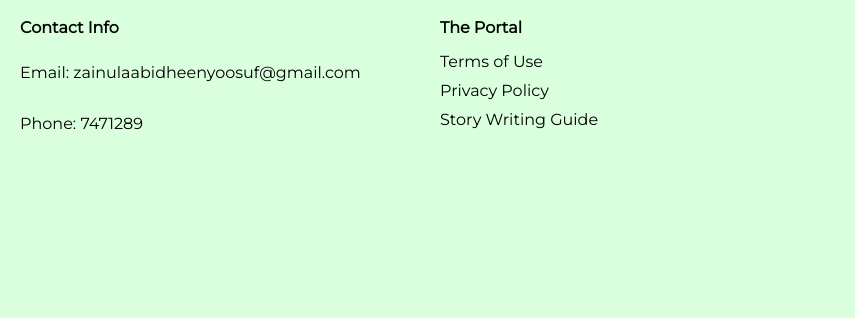
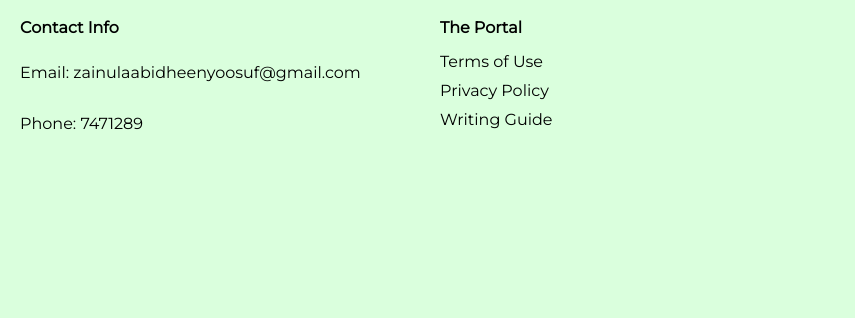
Before and after one commit to vaahakaonline/mv, a plain HTML site: page 0002.html in a window 1280 px wide. Shown: the part 2244-2562 px from the top of the page, 0-855 px from the left. Drawn offline with Linux system fonts and the light colour scheme; a script that the page names is missing.

Commit message:
Update 0002.html

```diff
--- a/0002.html
+++ b/0002.html
@@ -206,7 +206,7 @@
       <h4>The Portal</h4>
       <a href="terms.html">Terms of Use</a>
       <a href="privacy.html">Privacy Policy</a>
-      <a href="writing-guide.html">Story Writing Guide</a>
+      <a href="guide.html">Writing Guide</a>
     </div>
     <div class="footer-right footer-section">
       <a href="vahakalogo.png" download><img src="https://i.postimg.cc/DZ4qgq17/playgoogle.png" alt="Download APK"></a>
```
